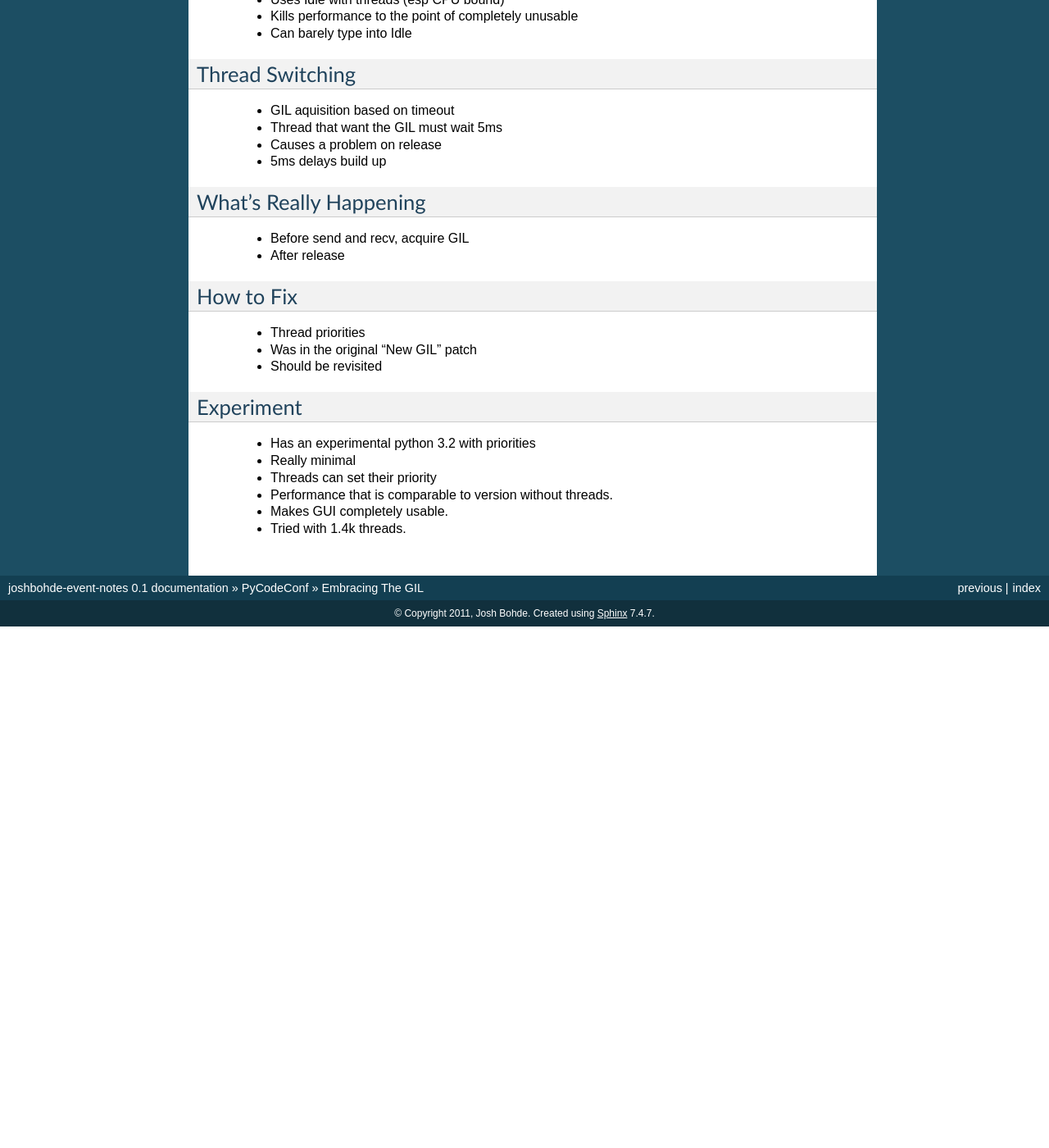
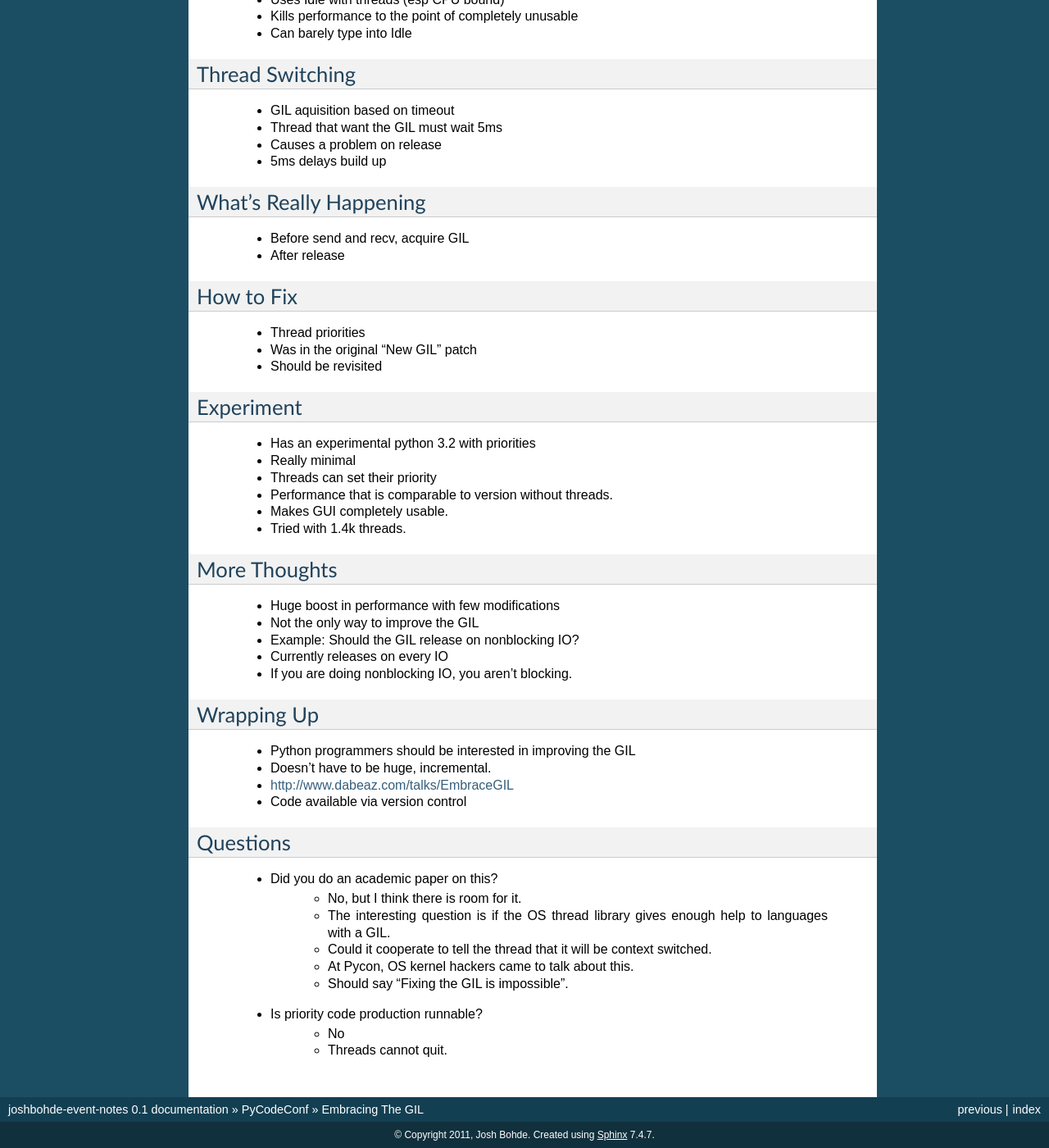
Before and after one commit to bohde/joshbohde-event-notes, a Sphinx documentation site: the page built from source/pycodeconf/embracing_the_gil.rst, in a window 1280 px wide and 1400 px high, scrolled down 1694 px. Shown: the whole window at 82% size. Built offline with Sphinx 7.4.7, drawn with Linux system fonts in a browser that asks for light colours; before the commit the page ends 2458 px from its top, so only the background shows below that; some of the changed text lies outside the part shown.

Commit message:
Finishing up Embracing the GIL

```diff
--- a/source/pycodeconf/embracing_the_gil.rst
+++ b/source/pycodeconf/embracing_the_gil.rst
@@ -119,3 +119,33 @@ Experiment
   * Performance that is comparable to version without threads.
   * Makes GUI completely usable.
   * Tried with 1.4k threads.
+
+More Thoughts
+-------------
+
+  * Huge boost in performance with few modifications
+  * Not the only way to improve the GIL
+  * Example: Should the GIL release on nonblocking IO?
+  * Currently releases on every IO
+  * If you are doing nonblocking IO, you aren't blocking.
+
+Wrapping Up
+-----------
+
+  * Python programmers should be interested in improving the GIL
+  * Doesn't have to be huge, incremental.
+  * http://www.dabeaz.com/talks/EmbraceGIL
+  * Code available via version control
+
+Questions
+---------
+
+  * Did you do an academic paper on this?
+     * No, but I think there is room for it.
+     * The interesting question is if the OS thread library gives enough help to languages with a GIL.
+     * Could it cooperate to tell the thread that it will be context switched.
+     * At Pycon, OS kernel hackers came to talk about this.
+     * Should say "Fixing the GIL is impossible".
+  * Is priority code production runnable?
+     * No
+     * Threads cannot quit.
```
